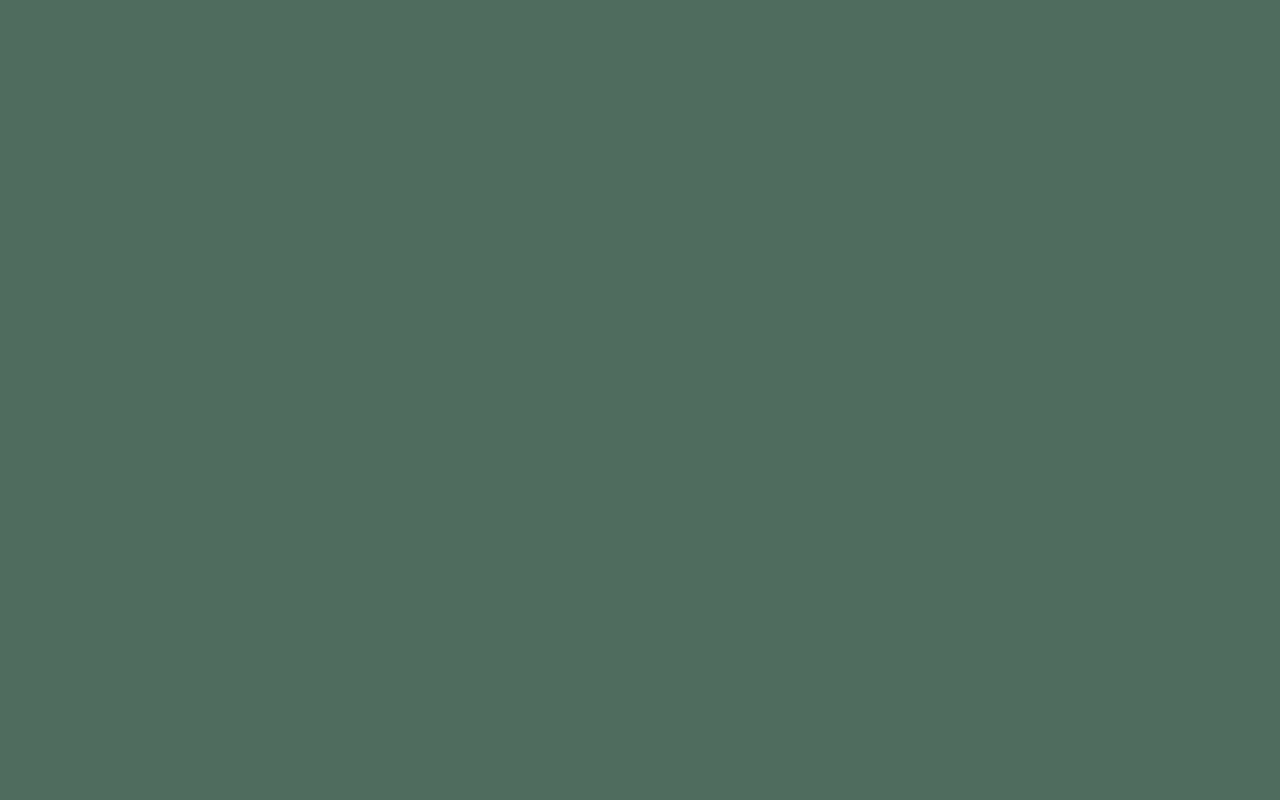
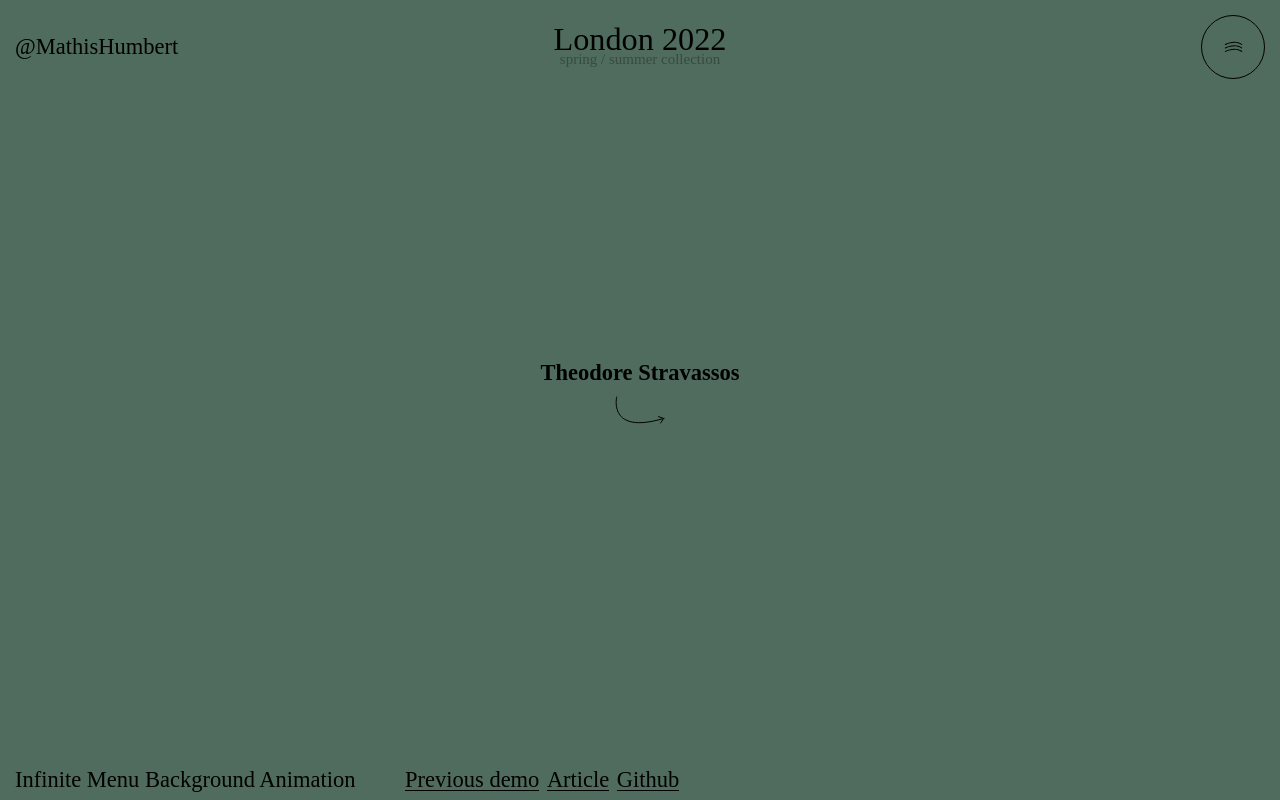
Before and after one commit to MathisHumbert/infinite-menu-background-codrops, a website built with Vite: page index.html in a window 1280 px wide. Built offline with nearby package versions, Linux system fonts and the light colour scheme; a web font is replaced by a local one.

Commit message:
frame done, content wip

```diff
--- a/css/style.css
+++ b/css/style.css
@@ -33,3 +33,143 @@ body {
   -moz-osx-font-smoothing: grayscale;
   overflow: hidden;
 }
+
+main {
+  display: grid;
+  grid-template-columns: 100%;
+  grid-template-rows: 100vh;
+}
+
+a {
+  text-decoration: none;
+  color: var(--color-link);
+}
+
+.unbutton {
+  background: none;
+  border: 0;
+  cursor: pointer;
+  font: inherit;
+  margin: 0;
+  padding: 0;
+}
+
+/*
+FRAME
+*/
+.frame {
+  height: 100vh;
+  padding: 1rem 1rem 0.5rem;
+  grid-area: 1/1/2/2;
+  display: grid;
+  grid-template-rows: auto auto 1fr auto;
+  grid-template-columns: 390px 1fr 390px;
+  grid-template-areas:
+    'author heading button'
+    '... ... ...'
+    'title links links';
+  align-items: center;
+  align-content: space-between;
+
+  pointer-events: none;
+  z-index: 100;
+  font-size: 1.5rem;
+}
+
+.frame__button {
+  grid-area: button;
+  justify-self: end;
+}
+
+.frame__button__menu {
+  width: 64px;
+  height: 64px;
+  display: inline-grid;
+  place-items: center;
+  border: 1px solid var(--color-button-menu);
+  border-radius: 50%;
+  fill: var(--color-button-menu);
+  pointer-events: auto;
+}
+
+.frame__button__menu:hover {
+  fill: var(--color-button-menu-hover);
+  border-color: var(--color-button-menu-hover);
+}
+
+.frame__title {
+  grid-area: title;
+  align-self: flex-end;
+  font-size: inherit;
+  font-weight: 400;
+}
+
+.frame__links {
+  grid-area: links;
+  align-self: flex-end;
+  display: flex;
+  gap: 0.5rem;
+}
+
+.frame__links a {
+  pointer-events: auto;
+  position: relative;
+  display: inline-block;
+  overflow: hidden;
+  white-space: nowrap;
+}
+
+.frame__links a::before {
+  content: ' ';
+  position: absolute;
+  top: 90%;
+  width: 100%;
+  height: 1px;
+  background: currentColor;
+  transform-origin: 0%;
+  transition: transform 0.3s;
+}
+
+.frame__links a:hover::before {
+  transform-origin: 100%;
+  transform: scaleX(0);
+}
+
+.frame__author {
+  grid-area: author;
+  pointer-events: auto;
+}
+
+.frame__heading {
+  grid-area: heading;
+  text-align: center;
+  white-space: nowrap;
+}
+
+.frame__heading__main {
+  color: var(--color-heading-main);
+  font-size: 2.15rem;
+  line-height: 0.8;
+}
+
+.frame__heading__sub {
+  color: var(--color-heading-sub);
+  font-size: 1rem;
+  line-height: 1;
+}
+
+/*
+CONTENT
+*/
+.content {
+  width: 100vw;
+  height: 100vh;
+  grid-area: 1/1/2/2;
+  display: flex;
+  flex-direction: column;
+  align-items: center;
+  justify-content: center;
+}
+
+.content__title {
+}
--- a/index.html
+++ b/index.html
@@ -10,7 +10,68 @@
     <title>Infinite Menu Background Animation | Codrops</title>
   </head>
   <body>
-    <main></main>
+    <main>
+      <div class="frame">
+        <div class="frame__button">
+          <button class="frame__button__menu unbutton">
+            <svg width="19" height="12">
+              <path
+                d="m.742 3.26.485.874c.043-.024.13-.07.26-.136.22-.11.476-.233.765-.361A22.92 22.92 0 0 1 4.997 2.62c4.476-1.34 8.75-1.219 12.241 1.1.18.12.357.245.531.376l.6-.8a12.46 12.46 0 0 0-.578-.408C14.008.375 9.443.246 4.71 1.663c-1.037.31-2 .675-2.865 1.06a18.83 18.83 0 0 0-1.103.536Z"
+              />
+              <path
+                d="m.742 6.748.485.874c.043-.023.13-.07.26-.135.22-.111.476-.233.765-.362A22.92 22.92 0 0 1 4.997 6.11c4.476-1.34 8.75-1.22 12.241 1.1.18.12.357.245.531.375l.6-.8a12.46 12.46 0 0 0-.578-.408C14.008 3.864 9.443 3.735 4.71 5.152c-1.037.31-2 .675-2.865 1.06a18.83 18.83 0 0 0-1.103.536Z"
+              />
+              <path
+                d="m.742 10.237.485.874c.043-.024.13-.07.26-.136.22-.11.476-.232.765-.36a22.92 22.92 0 0 1 2.745-1.016c4.476-1.34 8.75-1.22 12.241 1.1.18.12.357.244.531.375l.6-.8a12.46 12.46 0 0 0-.578-.408C14.008 7.353 9.443 7.224 4.71 8.64c-1.037.31-2 .674-2.865 1.06a18.83 18.83 0 0 0-1.103.536Z"
+              />
+            </svg>
+          </button>
+        </div>
+        <h1 class="frame__title">Infinite Menu Background Animation</h1>
+        <div class="frame__links">
+          <a href="https://large-image-codrops.vercel.app/" target="_blank"
+            >Previous demo</a
+          >
+          <a
+            href="https://tympanus.net/codrops/2021/11/02/svg-overlay-and-infinite-menu-background-animation/"
+            target="_blank"
+            >Article</a
+          >
+          <a
+            href="https://github.com/MathisHumbert/infinite-menu-background-codrops"
+            target="_blank"
+            >Github</a
+          >
+        </div>
+        <a
+          href="/https://twitter.com/Mathis1Humbert"
+          class="frame__author"
+          target="_blank"
+          >@MathisHumbert</a
+        >
+        <div class="frame__heading">
+          <div class="frame__heading__main">London 2022</div>
+          <div class="frame__heading__sub">spring / summer collection</div>
+        </div>
+      </div>
+      <div class="content">
+        <h2 class="content__title">
+          <span class="content__title__main">Theodore</span>
+          <span class="content__title__sub">Stravassos</span>
+        </h2>
+        <button class="button__enter unbutton">
+          <svg width="64" height="51">
+            <g stroke="#000" fill="none" fill-rule="evenodd">
+              <path
+                stroke-linecap="square"
+                d="m55.766 32.528-5.125-1.865m2.036 6.275 3.1-4.618"
+              />
+              <path d="M8.773 10.587S-.693 49.485 56.13 32.3" />
+            </g>
+          </svg>
+        </button>
+      </div>
+    </main>
     <script type="module" src="/js/main.js"></script>
   </body>
 </html>
```
